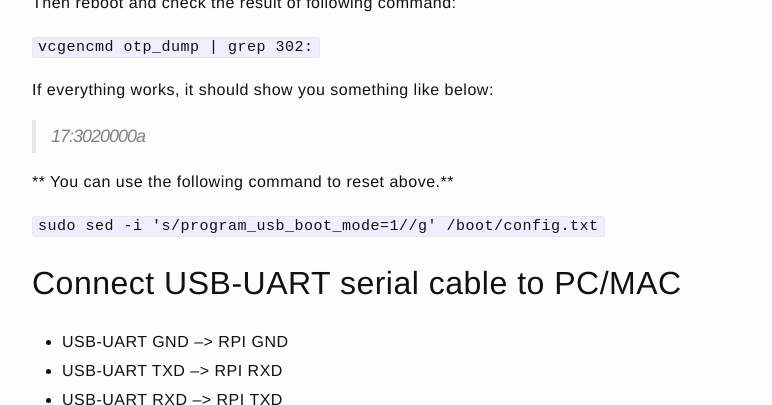
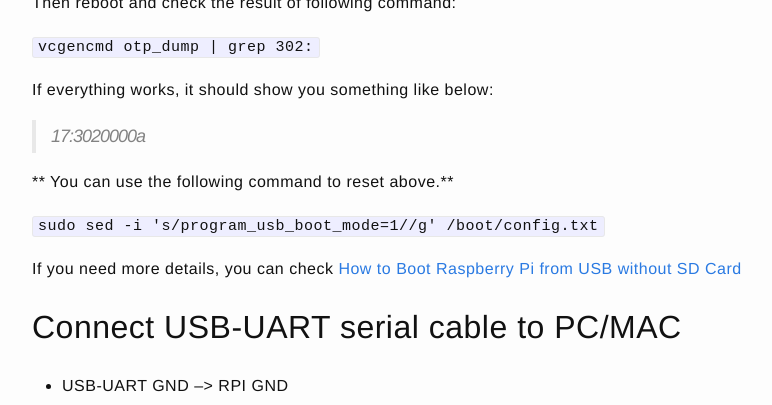
Before and after one commit to jazzi/jazzi.github.io, a Jekyll site: the page built from _posts/2025-12-09-install-openbsd78-on-raspberry-3b.md, in a window 1280 px wide and 900 px high, scrolled down 1906 px, cut to the strip 0-405 px from the top of the window. Shown: the whole strip, without its empty margins (238-1010 px from the left). Built offline with Jekyll 4.4.1, drawn with Linux system fonts in a browser that asks for light colours.

Commit message:
add more

```diff
--- a/_posts/2025-12-09-install-openbsd78-on-raspberry-3b.md
+++ b/_posts/2025-12-09-install-openbsd78-on-raspberry-3b.md
@@ -73,6 +73,8 @@ If everything works, it should show you something like below:
 
 `sudo sed -i 's/program_usb_boot_mode=1//g' /boot/config.txt`
 
+If you need more details, you can check [How to Boot Raspberry Pi from USB without SD Card](https://circuitdigest.com/tutorial/raspberry-pi-usb-boot-complete-guide)
+
 
 ## Connect USB-UART serial cable to PC/MAC
 
```
